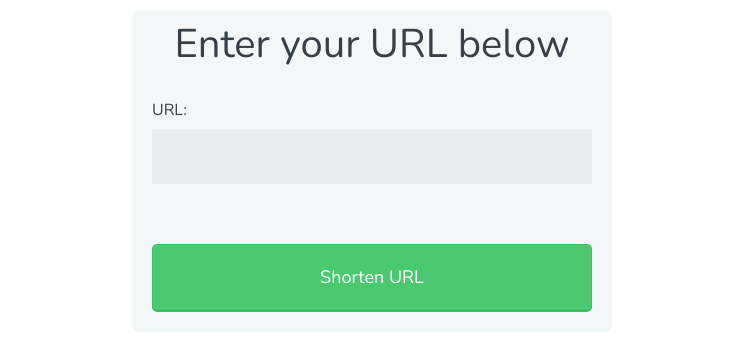
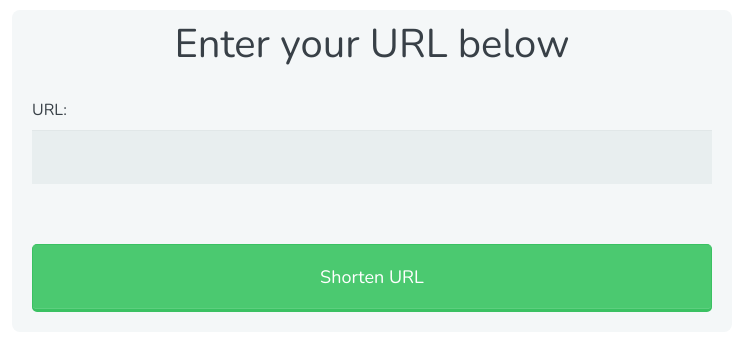
Before and after one commit to vikaskumar99/URLShortner, a Django app: page / in a window 1280 px wide. Shown: the part 56-407 px from the top of the page, without its empty margins (268-1011 px from the left). Run offline with Django 3.2, Linux system fonts and the light colour scheme; some libraries are stand-ins or nearby versions.

Commit message:
css changes

```diff
--- a/shortner/static/shortner/index.css
+++ b/shortner/static/shortner/index.css
@@ -111,7 +111,7 @@ label.light {
 @media screen and (min-width: 480px) {
 
   form {
-    max-width: 480px;
+    max-width: 720px;
   }
 
 }
```
